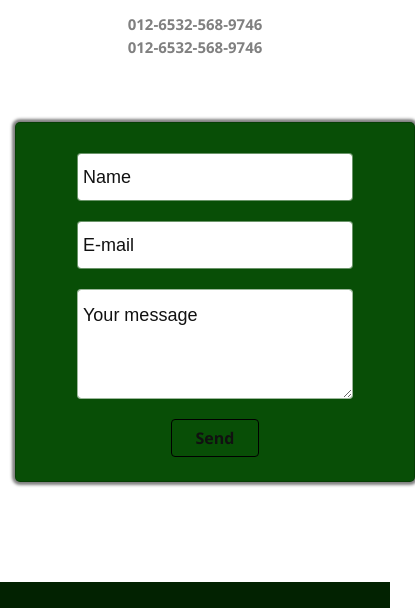
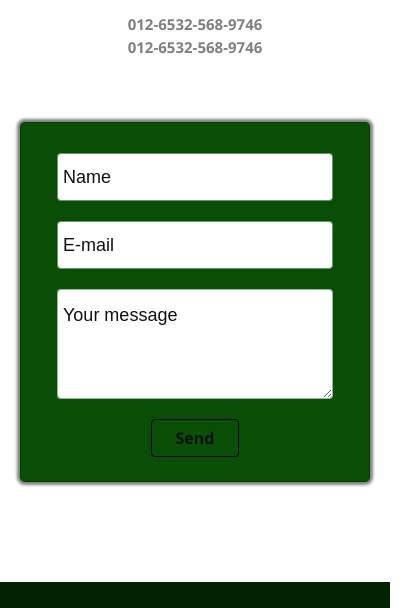
Before and after one commit to uduma-sonia/paddle-homes, a plain HTML site: page index.html in a window 390 px wide. Shown: the part 4656-5264 px from the top of the page, 415 px wide, since content can reach past the window. Drawn offline with nearby package versions, Linux system fonts and the light colour scheme; a web font is replaced by a local one.

Commit message:
changed form size

```diff
--- a/style.css
+++ b/style.css
@@ -311,8 +311,8 @@ hr {
     font-size: 15px;
   }
 
-  form {
-    width: 320px;
+  #form {
+    width: 350px;
   }
 
   #footer-socials a {
```
